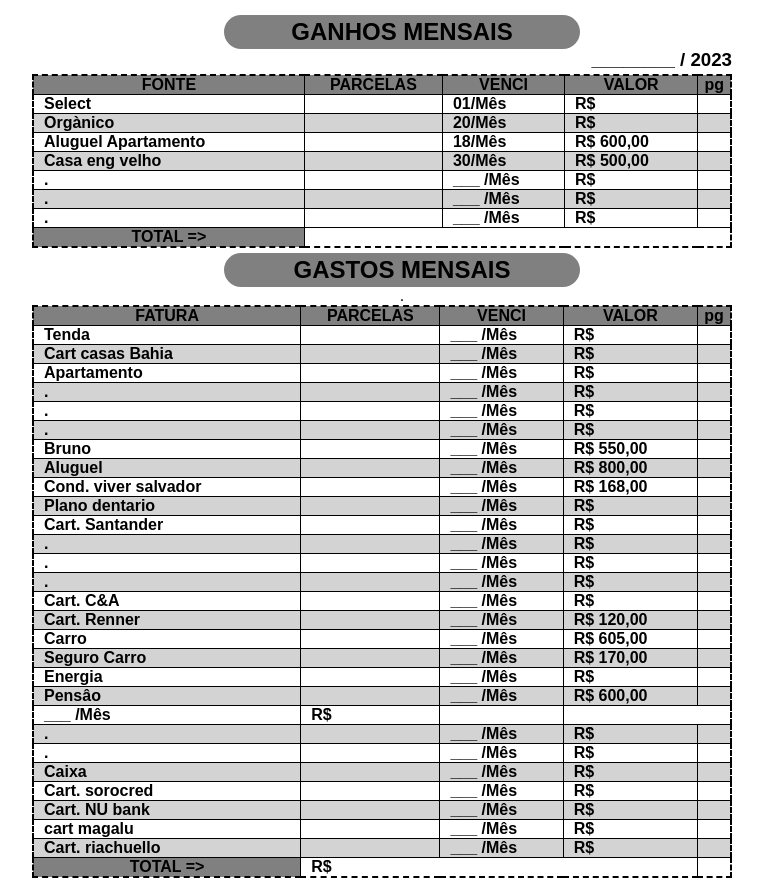
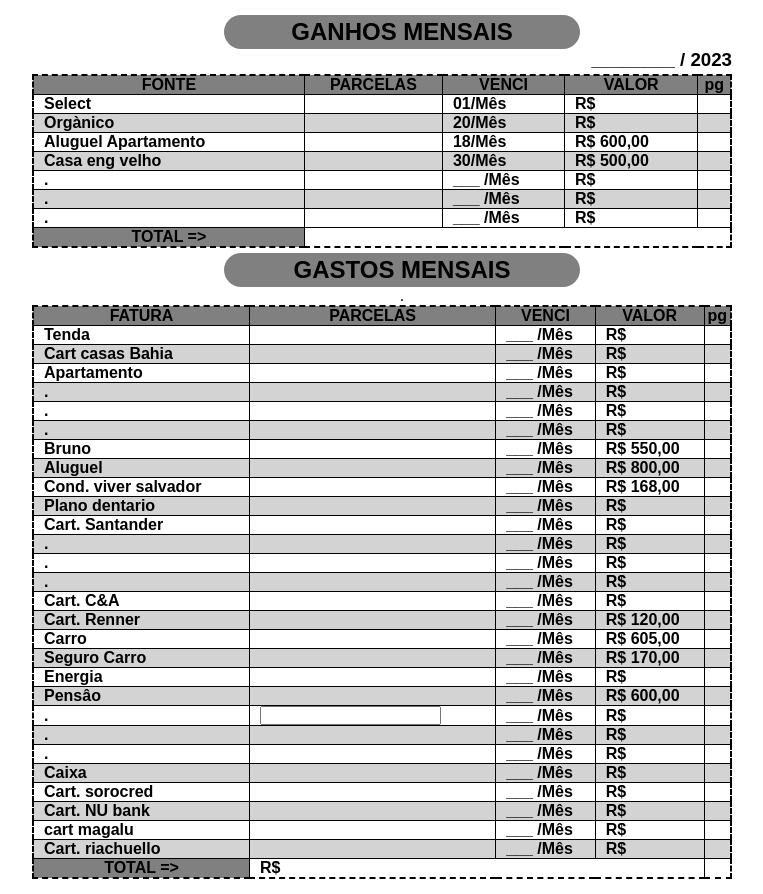
Before and after one commit to Edenilton2023/html_css-exercicios, a plain HTML site: page ex23_tabelas/contas.html in a window 1280 px wide. Shown: the whole page, without its empty margins (8-771 px from the left). Drawn offline with Linux system fonts and the light colour scheme.

Commit message:
conserto de erros

```diff
--- a/ex23_tabelas/contas.html
+++ b/ex23_tabelas/contas.html
@@ -315,15 +315,21 @@
               <td>___ /Mês</td>
               <td>R$ 600,00</td>
               <td></td>
+
               </tr>
               <tr  >
 
+                 <td>. </td>
+                 <td><input type="number" name="" id=""> </td>
                 <td>___ /Mês</td>
                 <td>R$</td>
                 <td></td>
                 </tr>  <tr>
-                    <td>. </td>
-                    <td></td>
+                 <td>. </td>
+                    <td>
+
+
+                    </td>
                     <td>___ /Mês</td>
                     <td>R$</td>
                     <td></td>
@@ -387,7 +393,9 @@
     </section>
 
 
+    <script>
 
+    </script>
 
 </body>
 </html>
```
